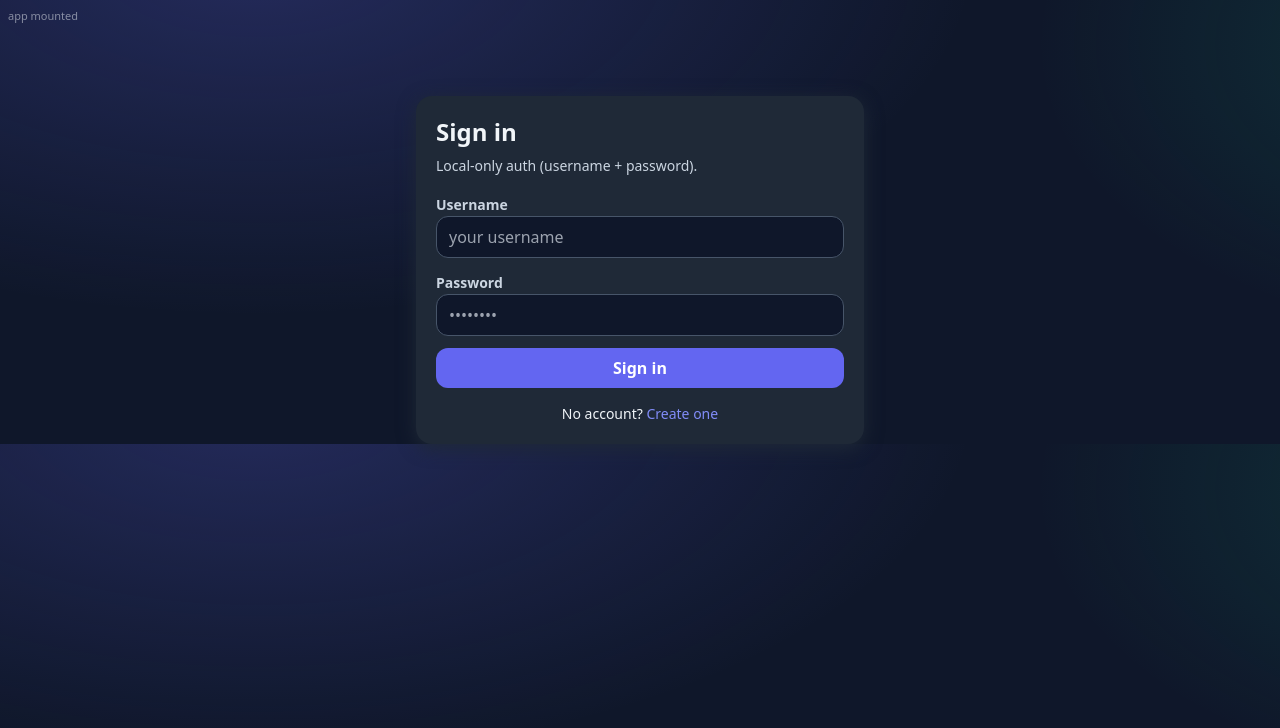
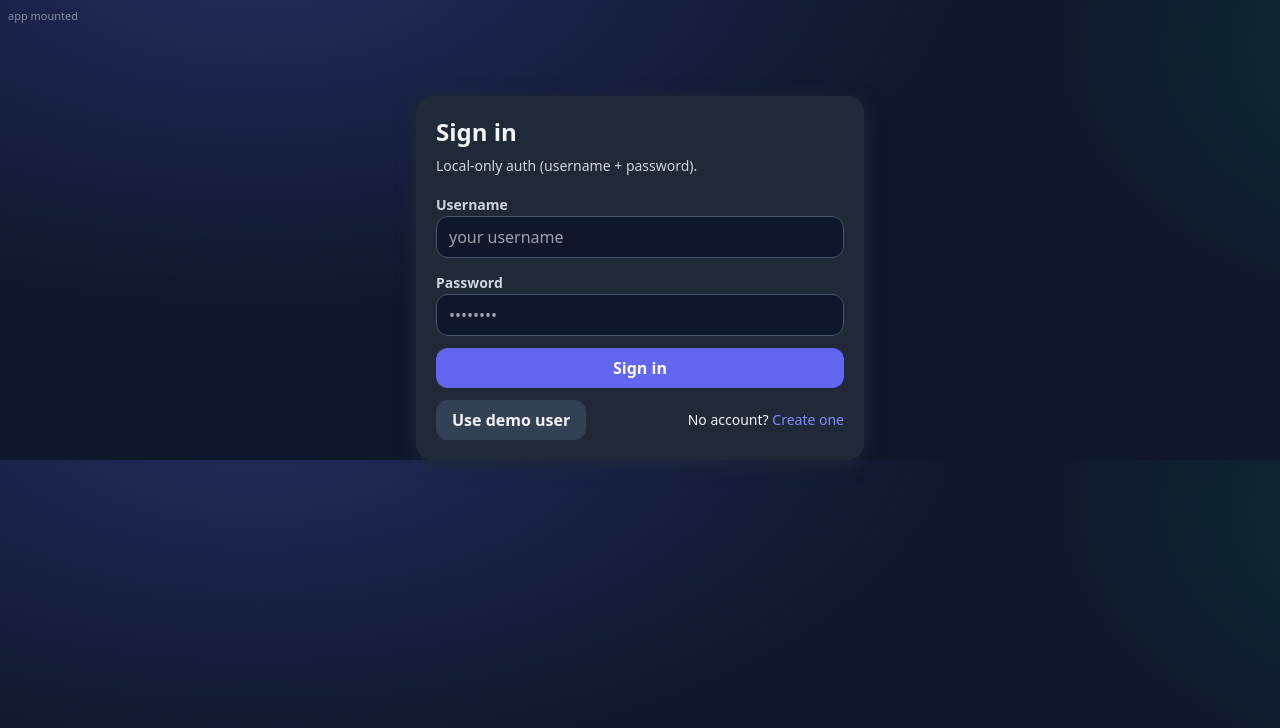
Before and after one commit to mohamedelburkib-cmd/FINANCEtracker3.0, a React (Vite) app: page /#/signin in a window 1280 px wide. Shown: the top 728 px of the page. Built offline with nearby package versions, Linux system fonts and the light colour scheme.

Commit message:
Update SignIn.jsx

```diff
--- a/src/pages/SignIn.jsx
+++ b/src/pages/SignIn.jsx
@@ -3,7 +3,7 @@ import { useAuth } from "../hooks/useAuth.js";
 import { Link, useNavigate } from "react-router-dom";
 
 export default function SignIn() {
-  const { signin } = useAuth();
+  const { signin, ensureDemo } = useAuth();
   const nav = useNavigate();
   const [username, setUsername] = useState("");
   const [password, setPassword] = useState("");
@@ -20,6 +20,12 @@ export default function SignIn() {
     }
   }
 
+  async function useDemo() {
+    setErr("");
+    await ensureDemo();
+    nav("/");
+  }
+
   return (
     <div className="max-w-md mx-auto mt-24 card">
       <h1 className="text-2xl font-bold mb-2">Sign in</h1>
@@ -28,33 +34,21 @@ export default function SignIn() {
       <form onSubmit={submit} className="space-y-3">
         <div>
           <label className="text-sm font-semibold text-slate-300">Username</label>
-          <input
-            className="input"
-            value={username}
-            onChange={(e) => setUsername(e.target.value)}
-            required
-            placeholder="your username"
-            autoComplete="username"
-          />
+          <input className="input" value={username} onChange={e=>setUsername(e.target.value)} required placeholder="your username" autoComplete="username" />
         </div>
         <div>
           <label className="text-sm font-semibold text-slate-300">Password</label>
-          <input
-            className="input"
-            type="password"
-            value={password}
-            onChange={(e) => setPassword(e.target.value)}
-            required
-            placeholder="••••••••"
-            autoComplete="current-password"
-          />
+          <input className="input" type="password" value={password} onChange={e=>setPassword(e.target.value)} required placeholder="••••••••" autoComplete="current-password" />
         </div>
         <button className="btn btn-primary w-full" type="submit">Sign in</button>
       </form>
 
-      <div className="mt-4 text-sm text-center">
-        No account?{" "}
-        <Link className="text-indigo-400 hover:underline" to="/signup">Create one</Link>
+      <div className="mt-3 flex justify-between items-center">
+        <button className="btn btn-secondary" onClick={useDemo}>Use demo user</button>
+        <div className="text-sm">
+          No account?{" "}
+          <Link className="text-indigo-400 hover:underline" to="/signup">Create one</Link>
+        </div>
       </div>
     </div>
   );
```
